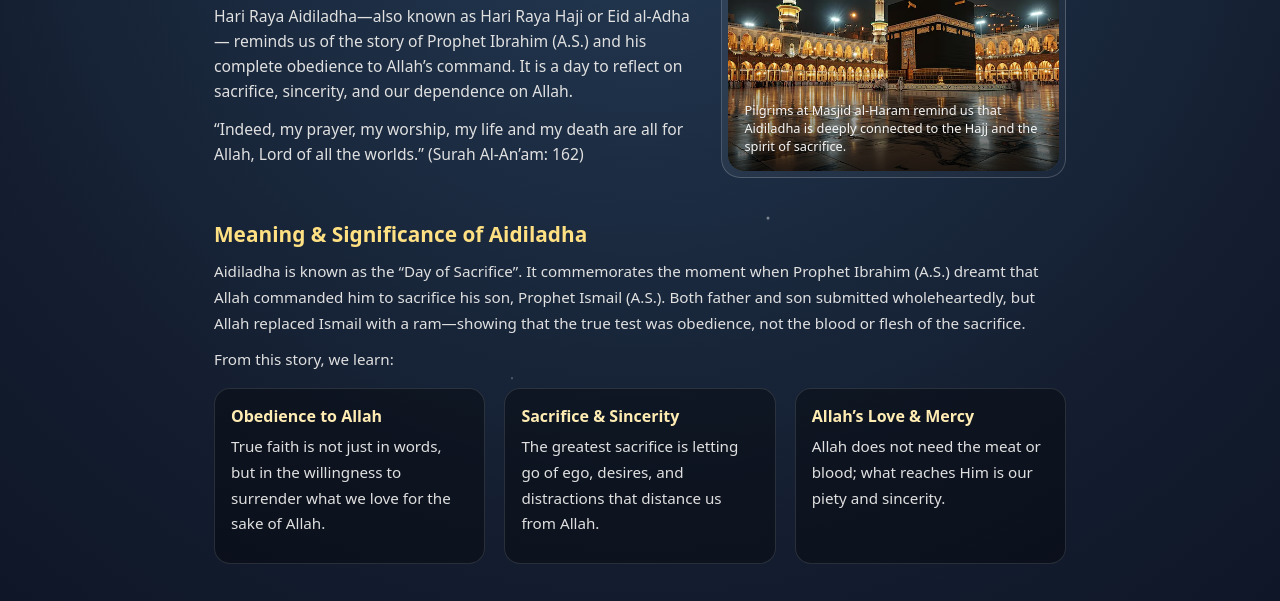
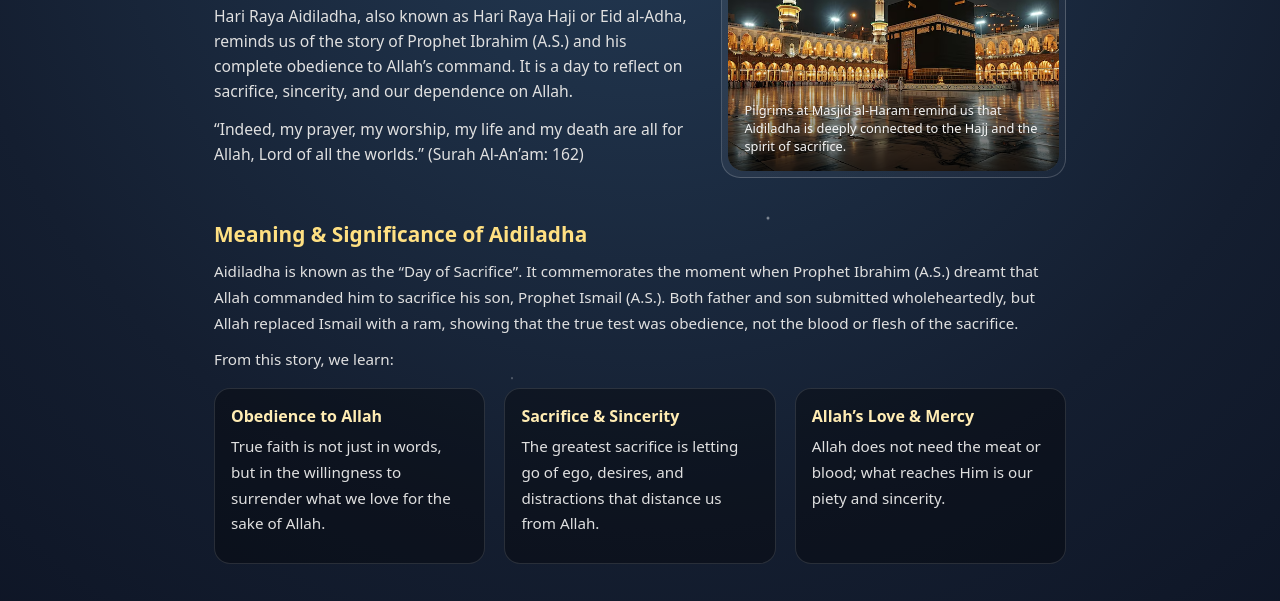
Before and after one commit to gazzyboy18/aidiladha2026, a plain HTML site: page index.html in a window 1280 px wide. Shown: the part 172-773 px from the top of the page. Drawn offline with Linux system fonts and the light colour scheme.

Commit message:
improved

```diff
--- a/index.html
+++ b/index.html
@@ -27,7 +27,7 @@
       <div class="hero-text">
         <h1>Happy <span>Aidiladha</span></h1>
         <p>
-          Hari Raya Aidiladha—also known as Hari Raya Haji or Eid al-Adha—
+          Hari Raya Aidiladha, also known as Hari Raya Haji or Eid al-Adha,
           reminds us of the story of Prophet Ibrahim (A.S.) and his complete
           obedience to Allah’s command. It is a day to reflect on sacrifice,
           sincerity, and our dependence on Allah.
@@ -55,7 +55,7 @@
         Aidiladha is known as the “Day of Sacrifice”. It commemorates the moment
         when Prophet Ibrahim (A.S.) dreamt that Allah commanded him to sacrifice
         his son, Prophet Ismail (A.S.). Both father and son submitted wholeheartedly,
-        but Allah replaced Ismail with a ram—showing that the true test was obedience,
+        but Allah replaced Ismail with a ram, showing that the true test was obedience,
         not the blood or flesh of the sacrifice.
       </p>
       <p>From this story, we learn:</p>
```
